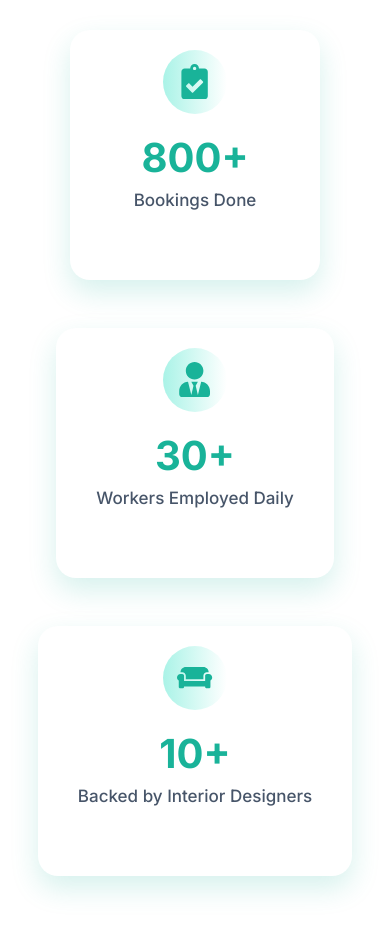
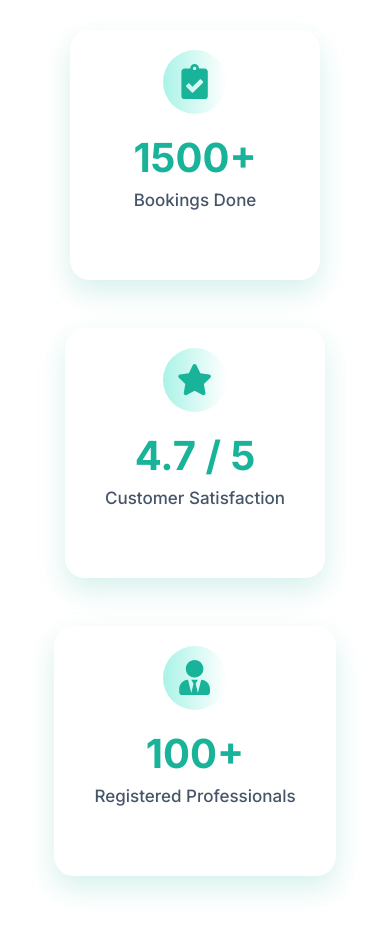
Before and after one commit to ShivankChaudhary/karya-sync-website, a Next.js app: page / in a window 390 px wide. Shown: the part 980-1913 px from the top of the page. Built offline with nearby package versions, Linux system fonts and the light colour scheme.

Commit message:
Changes for Stats

```diff
--- /dev/null
+++ b/src/components/Achievements/Achievement.module.scss
@@ -0,0 +1,70 @@
+@use "@/styles/variable" as *;
+
+.achievementSection {
+  display: flex;
+  flex-direction: row;
+  justify-content: center;
+  align-items: stretch;
+  gap: 2rem;
+  margin: 3rem 0;
+  flex-wrap: wrap;
+}
+
+.achievementCard {
+  background: $color-white;
+  border-radius: $radius-card;
+  box-shadow: 0 8px 20px rgba(15, 23, 42, 0.12);
+  padding: $padding-card 2.5rem;
+  text-align: center;
+  flex: 1 1 250px;
+  min-width: 250px;
+  max-width: 340px;
+  display: flex;
+  flex-direction: column;
+  align-items: center;
+  transition: transform 0.2s;
+  border: 2px solid $color-dark-secondary;
+  margin-bottom: 1.5rem;
+
+  &:hover {
+    transform: translateY(-8px) scale(1.03);
+    box-shadow: 0 12px 28px rgba(25, 179, 153, 0.18);
+  }
+}
+
+.iconWrapper {
+  width: 64px;
+  height: 64px;
+  display: flex;
+  align-items: center;
+  justify-content: center;
+  background: $gradient-darker-secondary-white;
+  border-radius: 50%;
+  margin-bottom: 1.2rem;
+  font-size: 2.2rem;
+  color: $color-dark-secondary;
+}
+
+.number {
+  font-size: 2.5rem;
+  font-weight: $font-weight-bold;
+  color: $color-dark-secondary;
+  margin-bottom: 0.5rem;
+}
+
+.label {
+  font-size: $font-size-body;
+  color: $color-text-secondary;
+  font-weight: $font-weight-medium;
+}
+
+@media (max-width: 900px) {
+  .achievementSection {
+    flex-direction: column;
+    align-items: center;
+    gap: 1.5rem;
+  }
+  .achievementCard {
+    max-width: 90vw;
+  }
+}
--- /dev/null
+++ b/src/components/Achievements/Achievement.module.scss 16-25-30-260.scss
@@ -0,0 +1,70 @@
+@use "@/styles/variable" as *;
+
+.achievementSection {
+  display: flex;
+  flex-direction: row;
+  justify-content: center;
+  align-items: stretch;
+  gap: 2rem;
+  margin: 3rem 0;
+  flex-wrap: wrap;
+}
+
+.achievementCard {
+  background: $color-white;
+  border-radius: $radius-card;
+  box-shadow: 0 8px 20px rgba(15, 23, 42, 0.12);
+  padding: $padding-card 2.5rem;
+  text-align: center;
+  flex: 1 1 250px;
+  min-width: 250px;
+  max-width: 340px;
+  display: flex;
+  flex-direction: column;
+  align-items: center;
+  transition: transform 0.2s;
+  border: 2px solid $color-dark-secondary;
+  margin-bottom: 1.5rem;
+
+  &:hover {
+    transform: translateY(-8px) scale(1.03);
+    box-shadow: 0 12px 28px rgba(25, 179, 153, 0.18);
+  }
+}
+
+.iconWrapper {
+  width: 64px;
+  height: 64px;
+  display: flex;
+  align-items: center;
+  justify-content: center;
+  background: $gradient-darker-secondary-white;
+  border-radius: 50%;
+  margin-bottom: 1.2rem;
+  font-size: 2.2rem;
+  color: $color-dark-secondary;
+}
+
+.number {
+  font-size: 2.5rem;
+  font-weight: $font-weight-bold;
+  color: $color-dark-secondary;
+  margin-bottom: 0.5rem;
+}
+
+.label {
+  font-size: $font-size-body;
+  color: $color-text-secondary;
+  font-weight: $font-weight-medium;
+}
+
+@media (max-width: 900px) {
+  .achievementSection {
+    flex-direction: column;
+    align-items: center;
+    gap: 1.5rem;
+  }
+  .achievementCard {
+    max-width: 90vw;
+  }
+}
--- a/src/components/Achievements/AchievementComp.tsx
+++ b/src/components/Achievements/AchievementComp.tsx
@@ -1,21 +1,22 @@
 import React from "react";
-import { FaClipboardCheck, FaUserTie, FaCouch } from "react-icons/fa";
+import { FaClipboardCheck, FaUserTie, FaStar } from "react-icons/fa";
 import styles from "./New.module.scss";
 const achievements = [
   {
     icon: <FaClipboardCheck />,
-    number: "800+",
+    number: "1500+",
     label: "Bookings Done",
+  },
+
+  {
+    icon: <FaStar />,
+    number: "4.7 / 5",
+    label: "Customer Satisfaction",
   },
   {
     icon: <FaUserTie />,
-    number: "30+",
-    label: "Workers Employed Daily",
-  },
-  {
-    icon: <FaCouch />,
-    number: "10+",
-    label: "Backed by Interior Designers",
+    number: "100+",
+    label: "Registered Professionals",
   },
 ];
 
```
